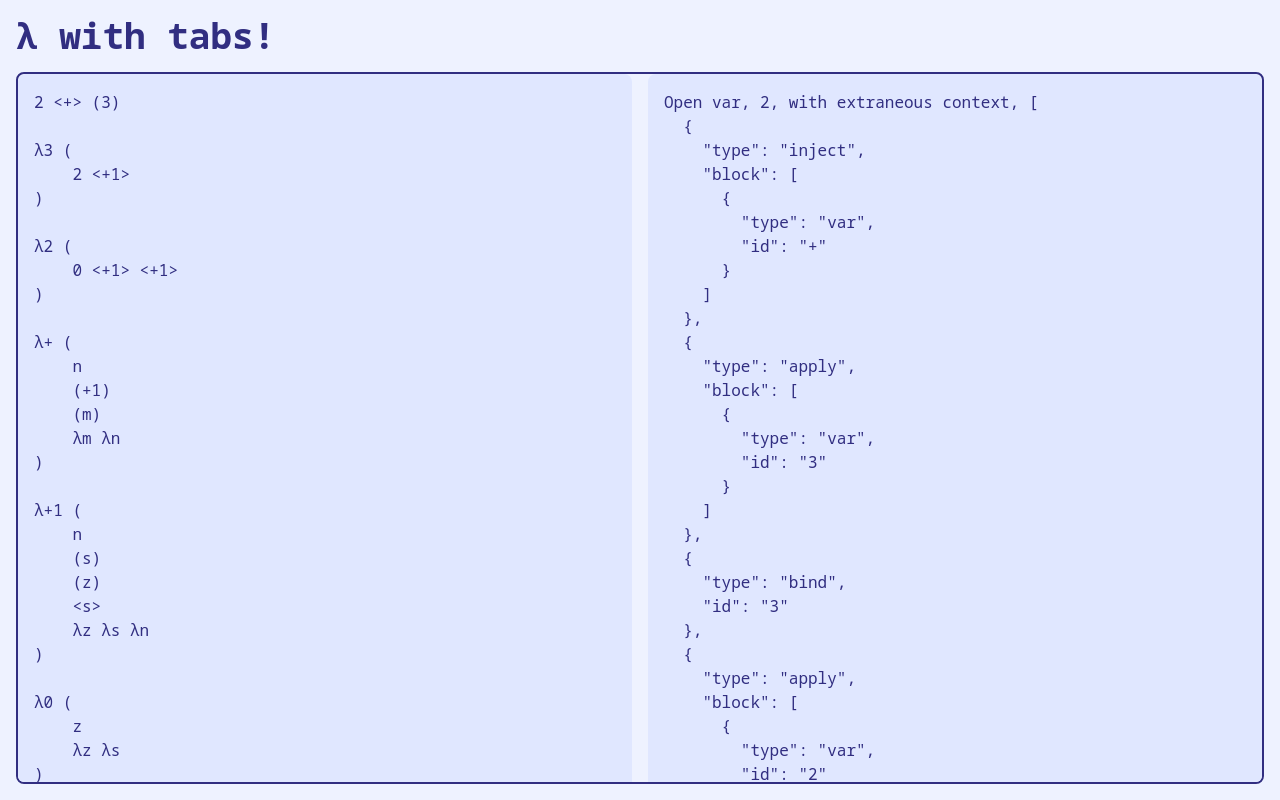
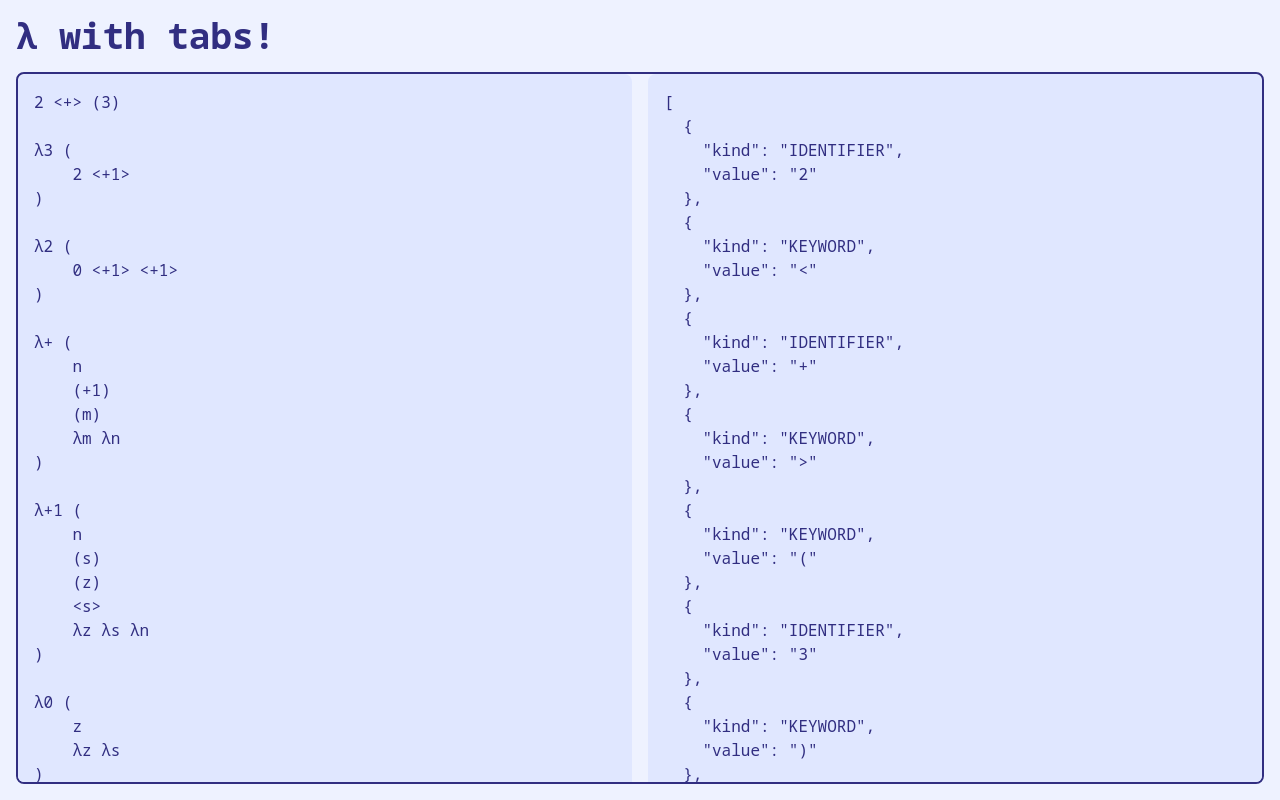
Before and after one commit to James-Fraser-Jones/tabs, a SvelteKit app: page / in a window 1280 px wide. Built offline with nearby package versions, Linux system fonts and the light colour scheme.

Commit message:
wrote a tokenizer

```diff
--- /dev/null
+++ b/src/lib/io2.ts
@@ -0,0 +1,72 @@
+function strip(block: string): string {
+	return block
+		.trimEnd()
+		.split('\n')
+		.map((line) => line.trimEnd())
+		.join('\n');
+}
+
+type Token =
+	| { kind: TokenKind.Keyword; value: Keyword }
+	| { kind: TokenKind.Whitespace; value: string }
+	| { kind: TokenKind.Identifier; value: string };
+
+enum TokenKind {
+	Keyword = 'KEYWORD',
+	Whitespace = 'WHITESPACE',
+	Identifier = 'IDENTIFIER'
+}
+
+enum Keyword {
+	OpenBrace = '(',
+	CloseBrace = ')',
+	OpenAngle = '<',
+	CloseAngle = '>',
+	Lambda = 'λ'
+}
+const keyword = Object.values(Keyword).map((name) => name.toString());
+
+enum Whitespace {
+	Space = ' ',
+	Newline = '\n'
+}
+const whitespace = Object.values(Whitespace).map((name) => name.toString());
+
+function makeToken(char: string): Token {
+	if (keyword.includes(char)) {
+		return { kind: TokenKind.Keyword, value: char as Keyword };
+	} else if (whitespace.includes(char)) {
+		return { kind: TokenKind.Whitespace, value: char };
+	} else {
+		return { kind: TokenKind.Identifier, value: char };
+	}
+}
+
+function mergeTokens(token1: Token, token2: Token): Token | undefined {
+	if (token1.kind === TokenKind.Whitespace && token2.kind === TokenKind.Whitespace) {
+		return { kind: TokenKind.Whitespace, value: token1.value.concat(token2.value) };
+	} else if (token1.kind === TokenKind.Identifier && token2.kind === TokenKind.Identifier) {
+		return { kind: TokenKind.Identifier, value: token1.value.concat(token2.value) };
+	}
+	return;
+}
+
+function mergeAllTokens(tokens: Token[]): Token[] {
+	if (tokens.length < 2) {
+		return tokens;
+	} else {
+		let [x, y, ...tail] = tokens;
+		let mergedToken = mergeTokens(x, y);
+		if (mergedToken) {
+			return mergeAllTokens([mergedToken, ...tail]);
+		} else {
+			return [x, ...mergeAllTokens([y, ...tail])];
+		}
+	}
+}
+
+export function tokenize(block: string): Token[] {
+	return mergeAllTokens([...strip(block)].map(makeToken)).filter(
+		(token) => token.kind !== TokenKind.Whitespace
+	);
+}
--- a/src/routes/+page.svelte
+++ b/src/routes/+page.svelte
@@ -1,6 +1,8 @@
 <script>
 	import { parseTop, parseExpr } from '../lib/io';
+	import { tokenize } from '$lib/io2';
 	import Block from '../lib/block.svelte';
+	import { stringify } from 'postcss';
 	let input = `2 <+> (3)
 
 λ3 (
@@ -107,7 +109,7 @@
 
 					text-wrap
 					{input ? '' : 'text-indigo-200'}
-					">{input ? parseExpr(input) : 'λ code comes out'}</pre>
+					">{input ? JSON.stringify(tokenize(input), null, 2) : 'λ code comes out'}</pre>
 			</div>
 		</div>
 	</div>
```
